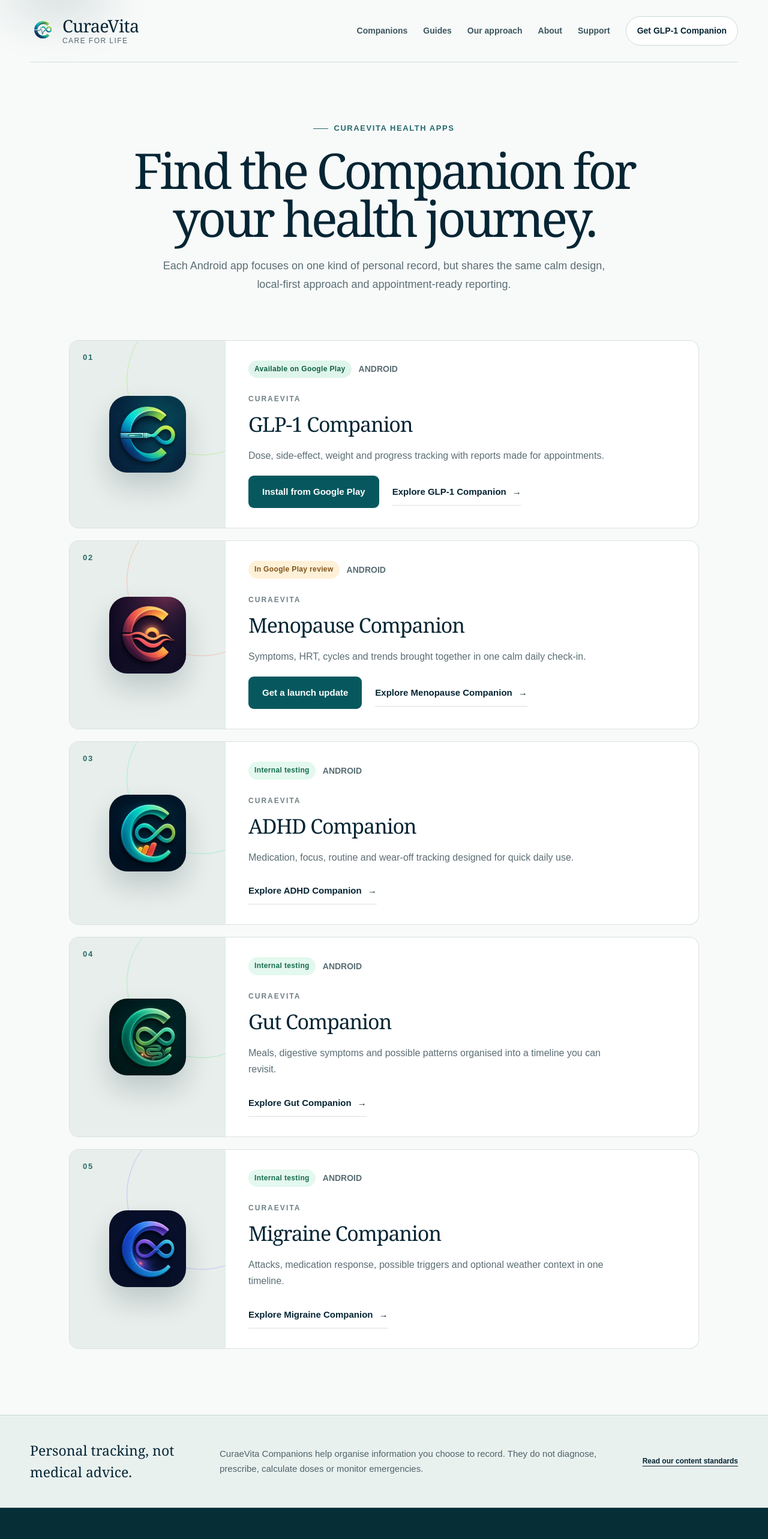
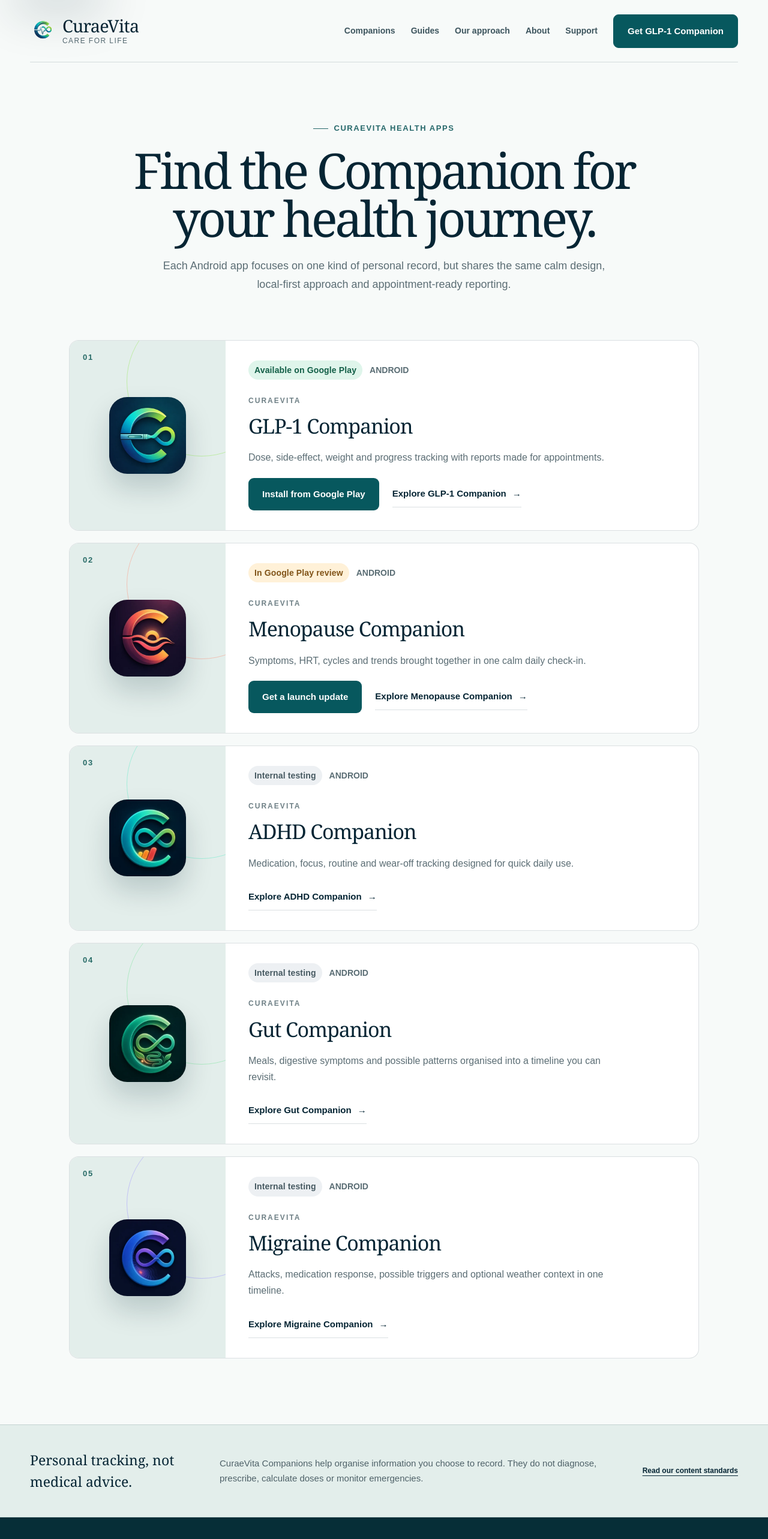
Before and after one commit to deliotd-cloud/Curaevita, a Next.js app in the folder curaevita-website/: page /apps in a window 1280 px wide. Shown: the top 2566 px of the page at 60% size. Built offline with nearby package versions, Linux system fonts and the light colour scheme.

Commit message:
Refine palette, release badges and immediate content visibility

```diff
--- a/curaevita-website/app/components/site-shell.tsx
+++ b/curaevita-website/app/components/site-shell.tsx
@@ -20,7 +20,7 @@ export function SiteHeader({ compact = false }: SiteHeaderProps) {
             <a href="/#approach">Our approach</a>
             <a href="/about/">About</a>
             <a href="/support/">Support</a>
-            <a className="nav-cta" href={getGlp1PlayStoreUrl('site_navigation')}>Get GLP-1 Companion</a>
+            <a className="button button-primary nav-cta" href={getGlp1PlayStoreUrl('site_navigation')}>Get GLP-1 Companion</a>
           </div>
           <details className="mobile-navigation">
             <summary>Menu <span aria-hidden="true">+</span></summary>
--- a/curaevita-website/app/globals.css
+++ b/curaevita-website/app/globals.css
@@ -5,7 +5,9 @@
   --ink-deep: #031a26;
   --muted: #5b6d74;
   --paper: #f7faf9;
-  --paper-deep: #e9f1ef;
+  --panel-mint: #e3eeeb;
+  --panel-rose: #f3e9e9;
+  --paper-deep: var(--panel-mint);
   --surface: #ffffff;
   --surface-clear: #ffffff;
   --line: rgba(6, 37, 52, 0.14);
@@ -13,6 +15,10 @@
   --lime: #a8e94f;
   --teal: #087d80;
   --teal-deep: #07585e;
+  --action-hover: #063c43;
+  --plum: #74374e;
+  --plum-hover: #57263c;
+  --button-radius: 9px;
   --mint: #75ded4;
   --shadow-soft: 0 16px 44px rgba(6, 37, 52, .07);
   --shadow-deep: 0 30px 80px rgba(6, 37, 52, .22);
@@ -162,7 +168,7 @@ img { display: block; }
 .status-pill { border-radius: 999px; padding: 7px 10px; font-size: 9px; font-weight: 800; letter-spacing: .08em; text-transform: uppercase; }
 .status-pill.published { background: #dff5eb; color: #125f47; }
 .status-pill.review { background: #fff1d8; color: #805317; }
-.status-pill.testing { background: #e3f8ee; color: #176b50; }
+.status-pill.testing { background: #edf0f3; color: #465961; }
 .status-pill.next { background: #e1f7f8; color: #11686c; }
 .status-pill.development { background: #edf0f3; color: #596b72; }
 .card-kicker { margin: 28px 0 5px; color: #6f8086; font-size: 10px; font-weight: 800; letter-spacing: .17em; text-transform: uppercase; }
@@ -538,13 +544,8 @@ summary:focus-visible {
 }
 
 @media (prefers-reduced-motion: no-preference) {
-  .site-nav { animation: nav-in 650ms cubic-bezier(.22, 1, .36, 1) both; }
-  .hero-copy > * { animation: rise-in 760ms cubic-bezier(.22, 1, .36, 1) both; }
-  .hero-copy > :nth-child(1) { animation-delay: 90ms; }
-  .hero-copy > :nth-child(2) { animation-delay: 170ms; }
-  .hero-copy > :nth-child(3) { animation-delay: 250ms; }
-  .hero-copy > :nth-child(4) { animation-delay: 330ms; }
-  .hero-copy > :nth-child(5) { animation-delay: 410ms; }
+  /* Keep the headline, subscription terms and actions fully visible on first paint. */
+  .site-nav, .hero-copy > * { animation: none; }
   .brand-showcase { animation: showcase-in 900ms 180ms cubic-bezier(.22, 1, .36, 1) both; }
 
   .button, .text-link, .nav-cta, .companion-card, .app-card-top img {
@@ -588,7 +589,7 @@ summary:focus-visible {
   @keyframes orbit-spin { to { transform: rotate(360deg); } }
   @keyframes family-glow { 50% { filter: drop-shadow(0 20px 38px rgba(85, 226, 208, .28)); } }
   @keyframes ring-breathe { 50% { scale: 1.035; opacity: .58; } }
-  @keyframes section-reveal { from { opacity: 0; transform: translateY(34px); } to { opacity: 1; transform: translateY(0); } }
+  @keyframes section-reveal { from { transform: translateY(12px); } to { transform: translateY(0); } }
 }
 
 @media (max-width: 980px) {
--- a/curaevita-website/app/refined.css
+++ b/curaevita-website/app/refined.css
@@ -8,10 +8,10 @@ a, button, summary { -webkit-tap-highlight-color: transparent; }
 .brand strong { font-size: 1.8rem; }
 .brand small { font-size: .75rem; letter-spacing: .12em; }
 .nav-links { font-size: .875rem; gap: 26px; }
-.nav-cta { background: white; border-color: #cbd8d6; }
-.button { min-height: 52px; font-size: .9375rem; border-radius: 9px; padding: 15px 23px; }
+.nav-cta { background: var(--teal-deep); border-color: var(--teal-deep); color: white; }
+.button { min-height: 52px; font-size: .9375rem; border-radius: var(--button-radius); padding: 15px 23px; }
 .button-primary { background: var(--teal-deep); color: white; box-shadow: none; }
-.button-primary:hover { background: #063c43; transform: translateY(-2px); }
+.button-primary:hover, .nav-cta:hover { background: var(--action-hover); border-color: var(--action-hover); }
 .text-link { font-size: .9375rem; }
 .eyebrow { font-size: .8125rem; letter-spacing: .12em; color: #27696b; }
 .renewed-hero { width: min(1280px, calc(100% - 80px)); min-height: auto; padding: 66px 0 64px; grid-template-columns: 1fr 1fr; gap: 54px; }
@@ -22,7 +22,7 @@ a, button, summary { -webkit-tap-highlight-color: transparent; }
 .hero-actions { flex-wrap: wrap; gap: 20px; }
 .hero-offer-note { max-width: 465px; font-size: .875rem; line-height: 1.6; margin-top: 18px; }
 .trust-list { gap: 10px 20px; margin-top: 25px; font-size: .8125rem; }
-.product-stage { position: relative; padding: 26px 30px 20px; background: #e3eeeb; border-radius: 20px; overflow: hidden; }
+.product-stage { position: relative; padding: 26px 30px 20px; background: var(--panel-mint); border-radius: 20px; overflow: hidden; }
 .stage-heading, .stage-bottom { display: flex; align-items: center; gap: 8px; font-size: .75rem; letter-spacing: .08em; color: #2a5a5c; }
 .stage-heading > span:last-child { margin-left: auto; }
 .live-dot { width: 7px; height: 7px; flex-shrink: 0; border-radius: 50%; background: #087d80; }
@@ -79,17 +79,17 @@ a, button, summary { -webkit-tap-highlight-color: transparent; }
 .launch-benefits li { padding-block: 12px; font-size: .9375rem; font-weight: 400; line-height: 1.65; }
 .launch-benefits strong { font-weight: 700; }
 .launch-copy .purchase-reassurance { font-size: .875rem !important; margin-top: 20px; }
-.feature-preview { padding: 32px 34px 20px; background: #e7eeef; border-radius: 20px; overflow: hidden; }
+.feature-preview { padding: 32px 34px 20px; background: var(--panel-mint); border-radius: 20px; overflow: hidden; }
 .preview-label { font-size: .75rem; letter-spacing: .1em; color: #3b6668; margin: 0 0 35px; }
 .feature-screen-pair { display: grid; grid-template-columns: 1fr 1fr; align-items: start; gap: 18px; }
 .feature-screen-pair .phone-screen { border-width: 5px; border-radius: 22px; }
 .feature-screen-pair .phone-screen:first-child { margin-top: 28px; transform: rotate(-3deg); }
 .feature-screen-pair .phone-screen:last-child { transform: rotate(3deg); }
 .preview-disclosure { font-size: .75rem; color: #4a686b; margin: 27px 0 0; text-align: center; }
-.menopause-spotlight { padding: 60px 70px 42px; border-radius: 20px; background: #f3e9e9; display: grid; grid-template-columns: 1.2fr .8fr; gap: 60px; align-items: center; }
+.menopause-spotlight { padding: 60px 70px 42px; border-radius: 20px; background: var(--panel-rose); display: grid; grid-template-columns: 1.2fr .8fr; gap: 60px; align-items: center; }
 .menopause-copy h2 { margin: 0 0 24px; }.menopause-copy h2 em { color: #914964; font-weight: 400; }
 .menopause-copy .eyebrow { color: #873e59; }.menopause-copy > p:not(.eyebrow) { font-size: 1rem; line-height: 1.8; color: #65585e; }
-.menopause-copy .button-primary { background: #74374e; }.menopause-copy > .text-link { display: inline-block; margin-top: 20px; color: #74374e; }
+.menopause-copy .button-primary { background: var(--plum); }.menopause-copy .button-primary:hover { background: var(--plum-hover); border-color: var(--plum-hover); }.menopause-copy > .text-link { display: inline-block; margin-top: 20px; color: var(--plum); }
 .menopause-topics { display: flex; flex-wrap: wrap; padding: 0; margin: 25px 0; gap: 8px; list-style: none; }
 .menopause-topics li { border: 1px solid #d8c0c6; border-radius: 6px; padding: 6px 12px; font-size: .875rem; color: #6b4551; }
 .menopause-copy .launch-status-note { font-size: .8125rem !important; margin-top: 23px; }
@@ -100,7 +100,7 @@ a, button, summary { -webkit-tap-highlight-color: transparent; }
 .companion-card:nth-child(1), .companion-card:nth-child(2) { grid-column: span 3; }
 .companion-card:nth-child(4) { grid-column: span 2; }
 .app-card-top { align-items: center; flex-wrap: wrap; }.app-card-top img { width: 60px; height: 60px; border-radius: 15px; box-shadow: none; }
-.status-pill { font-size: .75rem; letter-spacing: .03em; padding: 5px 10px; text-transform: none; }
+.status-pill { font-size: .875rem; letter-spacing: .01em; padding: 5px 10px; text-transform: none; }
 .card-kicker { font-size: .75rem; }.card-description { font-size: 1rem; margin-bottom: 25px; }
 .card-foot { font-size: .8125rem; letter-spacing: .02em; text-transform: none; }
 .card-rule { height: 2px; width: 100%; opacity: .8; }
@@ -111,7 +111,7 @@ a, button, summary { -webkit-tap-highlight-color: transparent; }
 .privacy-promise { padding: 48px; background: white; border: 1px solid #d4e1dd; border-radius: 16px; }.privacy-promise img { margin-bottom: 35px; }
 .privacy-promise strong { font-family: Georgia, serif; font-size: clamp(2rem, 3vw, 3rem); line-height: 1.15; font-weight: 400; letter-spacing: -.045em; }
 .privacy-promise > p:last-child { color: #536a6e; margin-top: 25px; }.privacy-copy ul { font-size: .9375rem; }
-.pricing-section { padding: 60px 70px; gap: 60px; border-radius: 20px; grid-template-columns: 1fr .85fr; background: #e2efec; }
+.pricing-section { padding: 60px 70px; gap: 60px; border-radius: 20px; grid-template-columns: 1fr .85fr; background: var(--panel-mint); }
 .pricing-explainer { max-width: 500px; font-size: 1rem; line-height: 1.8; margin-top: 25px; color: #4c686b; }
 .price-card { width: auto; padding: 32px; border-radius: 14px; box-shadow: none; border-color: #c8dcd5; }
 .price-card > p { font-size: .8125rem; letter-spacing: .02em; }.price-card > span { font-size: .9375rem; }
@@ -121,7 +121,7 @@ a, button, summary { -webkit-tap-highlight-color: transparent; }
 .home-guide-links a { display: flex; flex-direction: column; align-items: flex-start; gap: 28px; padding: 28px; border: 1px solid #d4e1dd; background: #fff; border-radius: 12px; }
 .home-guide-links a > span { font-size: .8125rem; }.home-guide-links strong { font-family: Georgia, serif; font-size: 1.55rem; line-height: 1.25; font-weight: 400; letter-spacing: -.025em; }
 .home-guide-links i { margin-top: auto; font-size: 1.3rem; align-self: flex-end; }
-.updates-section { padding: 75px 24px; background: #e6efec; color: var(--ink); }.updates-section img { width: 64px; height: 64px; }.updates-section .eyebrow { color: #27696b; }
+.updates-section { padding: 75px 24px; background: var(--panel-mint); color: var(--ink); }.updates-section img { width: 64px; height: 64px; }.updates-section .eyebrow { color: #27696b; }
 .updates-section > p:not(.eyebrow) { color: #4b676b; font-size: 1rem; }.updates-section h2 { font-size: clamp(2.3rem, 4vw, 3.5rem); }
 footer { padding: 55px max(40px, calc((100vw - 1280px) / 2)); grid-template-columns: 220px 1fr; gap: 30px 55px; background: #062e37; }
 footer > p { font-size: .875rem; color: #bbced0; max-width: 650px; }.footer-links { grid-column: 1 / -1; flex-wrap: wrap; gap: 12px 24px; font-size: .875rem; }
@@ -131,12 +131,12 @@ footer > p { font-size: .875rem; color: #bbced0; max-width: 650px; }.footer-link
 .app-hero { gap: 65px; min-height: auto; padding: 55px 0 65px; }.app-hero h1 { font-size: clamp(3.1rem, 5.5vw, 4.7rem); }
 .app-tagline { font-family: Georgia, serif; font-size: 1.65rem; line-height: 1.3; color: #27696b; margin: 0 0 20px; letter-spacing: -.025em; }
 .app-hero-status { font-size: .875rem; letter-spacing: 0; }.app-icon-stage small { font-size: .8125rem; }
-.detail-preview { background: #e3eeeb; padding: 26px 35px 24px; border-radius: 20px; }.detail-preview-menopause { background: #f3e9e9; }
+.detail-preview { background: var(--panel-mint); padding: 26px 35px 24px; border-radius: 20px; }.detail-preview-menopause { background: var(--panel-rose); }
 .detail-preview .phone-screen { max-width: 260px; margin: auto; border-width: 6px; }.detail-preview .product-name { justify-content: center; margin-bottom: 24px; }
 .app-facts { margin-bottom: 0; border-radius: 12px; box-shadow: none; }.app-facts span { font-size: .8125rem; }.app-facts strong { font-size: 1.2rem; }
 .app-facts + .screenshot-section { border-top: 0; }.screenshot-section .content-heading p:last-child { color: #536a6e; }
 .screenshot-gallery { display: grid; grid-auto-flow: column; grid-auto-columns: calc((100% - 48px) / 3); gap: 24px; overflow-x: auto; scroll-snap-type: x proximity; padding: 4px 4px 20px; }
-.screenshot-gallery figure { margin: 0; min-width: 0; scroll-snap-align: start; }.gallery-image { padding: 28px 32px 0; background: #eaf1ef; border-radius: 14px; overflow: hidden; }
+.screenshot-gallery figure { margin: 0; min-width: 0; scroll-snap-align: start; }.gallery-image { padding: 28px 32px 0; background: var(--panel-mint); border-radius: 14px; overflow: hidden; }
 .gallery-image img { width: 100%; height: auto; border: 5px solid #193d48; border-bottom: 0; border-radius: 21px 21px 0 0; }
 .screenshot-gallery figcaption { padding: 22px 3px; }.screenshot-gallery figcaption > span { color: #477274; font-size: .8125rem; }
 .screenshot-gallery h3 { font-family: Georgia, serif; font-size: 1.55rem; line-height: 1.2; font-weight: 400; letter-spacing: -.025em; margin: 10px 0; }.screenshot-gallery p { color: #536a6e; line-height: 1.7; }
@@ -147,7 +147,7 @@ footer > p { font-size: .875rem; color: #bbced0; max-width: 650px; }.footer-link
 .medical-note p, .share-section > div:first-child > p:last-child, .disclaimer-band p { font-size: .9375rem; }
 .breadcrumbs, .directory-status, .app-guide-grid a > span, .related-grid small, .support-grid a, .review-note p, .review-note a, .share-links a { font-size: .875rem; }
 .directory-number, .values-grid article > span, .support-grid article > span, .standards-content section > span { font-size: .8125rem; }
-.directory-card { border-radius: 16px; box-shadow: none; }.directory-visual { background: #e7eeeb; }.directory-status { letter-spacing: 0; }
+.directory-card { border-radius: 16px; box-shadow: none; }.directory-visual { background: var(--panel-mint); }.directory-status { letter-spacing: 0; }
 .guide-card { border-radius: 14px; box-shadow: none; padding: 28px; }
 .guide-card .card-kicker { margin-top: 36px; }.guide-card > p:not(.card-kicker), .guide-content li { font-size: 1rem; }
 .guide-number, .guide-content section > span { font-size: .8125rem; }.guide-meta, .guide-byline { font-size: .8125rem; letter-spacing: .02em; text-transform: none; }
@@ -158,9 +158,10 @@ footer > p { font-size: .875rem; color: #bbced0; max-width: 650px; }.footer-link
 .data-section { width: 100%; background: #073c43; }.privacy-grid li { background: #073c43; }.privacy-grid { background: #46686d; }
 .legal-card { border-radius: 14px; }.medical-note { background: #f6f1e5; border-radius: 12px; }
 @media (prefers-reduced-motion: no-preference) {
-  .product-stage { animation: rise-in 750ms ease both; }
+  .product-stage { animation: preview-settle 220ms ease-out both; }
+  @keyframes preview-settle { from { translate: 0 6px; } to { translate: 0 0; } }
   .home-guide-links a, .directory-card, .gallery-image { transition: background-color 200ms ease, border-color 200ms ease; }
-  .home-guide-links a:hover { background: #edf5f2; border-color: #92b8b0; }
+  .home-guide-links a:hover { background: var(--panel-mint); border-color: #92b8b0; }
   .companion-card:hover { translate: 0 -4px; box-shadow: 0 12px 25px #153e4910; }
 }
 @media (max-width: 1050px) {
@@ -168,7 +169,7 @@ footer > p { font-size: .875rem; color: #bbced0; max-width: 650px; }.footer-link
   .mobile-navigation summary { cursor: pointer; display: flex; align-items: center; gap: 25px; list-style: none; padding: 12px 15px; border: 1px solid #cbd8d6; border-radius: 8px; font-size: .9375rem; }
   .mobile-navigation summary::-webkit-details-marker { display: none; }.mobile-navigation summary span { font-size: 1.4rem; }
   .mobile-navigation[open] summary span { transform: rotate(45deg); }
-  .mobile-navigation-links { position: absolute; z-index: 25; top: calc(100% - 1px); left: 0; right: 0; display: grid; padding: 20px 30px 28px; gap: 2px; background: #f7faf9; border-bottom: 1px solid #cbd8d6; box-shadow: 0 15px 25px #06314112; }
+  .mobile-navigation-links { position: absolute; z-index: 25; top: calc(100% - 1px); left: 0; right: 0; display: grid; padding: 20px 30px 28px; gap: 2px; background: var(--paper); border-bottom: 1px solid #cbd8d6; box-shadow: 0 15px 25px #06314112; }
   .mobile-navigation-links > a { min-height: 48px; display: flex; align-items: center; font-size: 1rem; }.mobile-navigation-links > .button { margin-top: 12px; justify-content: center; }
   .launch-spotlight { gap: 40px; }.menopause-spotlight, .pricing-section { padding: 45px; gap: 35px; }
   .privacy-section { gap: 40px; }.privacy-promise { padding: 35px; }.app-hero { gap: 35px; }
--- a/curaevita-website/scripts/check-site.mjs
+++ b/curaevita-website/scripts/check-site.mjs
@@ -47,3 +47,44 @@ assert.ok(!appData.find((item) => item['@type'] === 'SoftwareApplication')?.offe
 assert.ok(readFileSync(path.join(root, 'robots.txt'), 'utf8').includes('https://curaevita.com/sitemap.xml'));
 assert.ok(existsSync(path.join(root, 'google1a44c224d2456e8e.html')), 'Google verification file lost');
 console.log(`PASS: ${pages.length} pages, unique titles/canonicals, ${schemas} structured-data blocks, ${images} image uses, internal links/assets, release wording and Google verification.`);
+
+// Keep the approved palette and immediate visibility from drifting in future edits.
+const baseCss = readFileSync('app/globals.css', 'utf8');
+const themeCss = readFileSync('app/refined.css', 'utf8');
+const header = readFileSync('app/components/site-shell.tsx', 'utf8');
+const tokens = Object.fromEntries([...baseCss.matchAll(/(--[\w-]+):\s*(#[a-f\d]{6});/gi)].map((match) => [match[1], match[2]]));
+const declarations = (css, selector) => {
+  const escaped = selector.replace(/[.*+?^${}()|[\]\\]/g, '\\$&');
+  return css.match(new RegExp(`${escaped}\\s*\\{([^}]+)\\}`))?.[1] ?? '';
+};
+for (const selector of ['.product-stage', '.feature-preview', '.pricing-section', '.updates-section', '.detail-preview', '.gallery-image', '.directory-visual']) {
+  assert.ok(declarations(themeCss, selector).includes('background: var(--panel-mint)'), `Inconsistent panel colour: ${selector}`);
+}
+assert.ok(declarations(themeCss, '.menopause-spotlight').includes('var(--panel-rose)'));
+assert.ok(declarations(themeCss, '.detail-preview-menopause').includes('var(--panel-rose)'));
+assert.ok(header.includes('className="button button-primary nav-cta"'), 'Header download styling diverged');
+assert.ok(baseCss.includes('.site-nav, .hero-copy > * { animation: none; }'), 'Essential first-view content must not fade in');
+assert.ok(themeCss.includes('animation: preview-settle 220ms'), 'Preview entrance should remain brief');
+assert.ok(themeCss.includes('@media (prefers-reduced-motion: reduce)'), 'Reduced-motion support lost');
+const luminance = (hex) => {
+  const rgb = hex.slice(1).match(/../g).map((value) => parseInt(value, 16) / 255).map((value) => value <= .04045 ? value / 12.92 : ((value + .055) / 1.055) ** 2.4);
+  return .2126 * rgb[0] + .7152 * rgb[1] + .0722 * rgb[2];
+};
+const contrast = (foreground, background) => {
+  const values = [luminance(foreground), luminance(background)].sort((a, b) => b - a);
+  return (values[0] + .05) / (values[1] + .05);
+};
+for (const token of ['--teal-deep', '--action-hover', '--plum', '--plum-hover']) {
+  assert.ok(contrast('#ffffff', tokens[token]) >= 4.5, `Insufficient button contrast: ${token}`);
+}
+const badgeBackgrounds = new Set();
+for (const status of ['published', 'review', 'testing']) {
+  const rule = declarations(baseCss, `.status-pill.${status}`);
+  const background = rule.match(/background: (#[a-f\d]{6})/i)?.[1];
+  const foreground = rule.match(/color: (#[a-f\d]{6})/i)?.[1];
+  assert.ok(background && foreground && contrast(foreground, background) >= 4.5, `Insufficient badge contrast: ${status}`);
+  badgeBackgrounds.add(background);
+}
+assert.equal(badgeBackgrounds.size, 3, 'Live, review and testing must have distinct badge colours');
+assert.ok(declarations(baseCss, '.status-pill.testing').includes('background: #edf0f3'), 'Testing badges must stay neutral');
+console.log('PASS: shared mint panels, retained Menopause accents, matching download buttons, distinct status badges, text contrast and first-view motion rules.');
```
